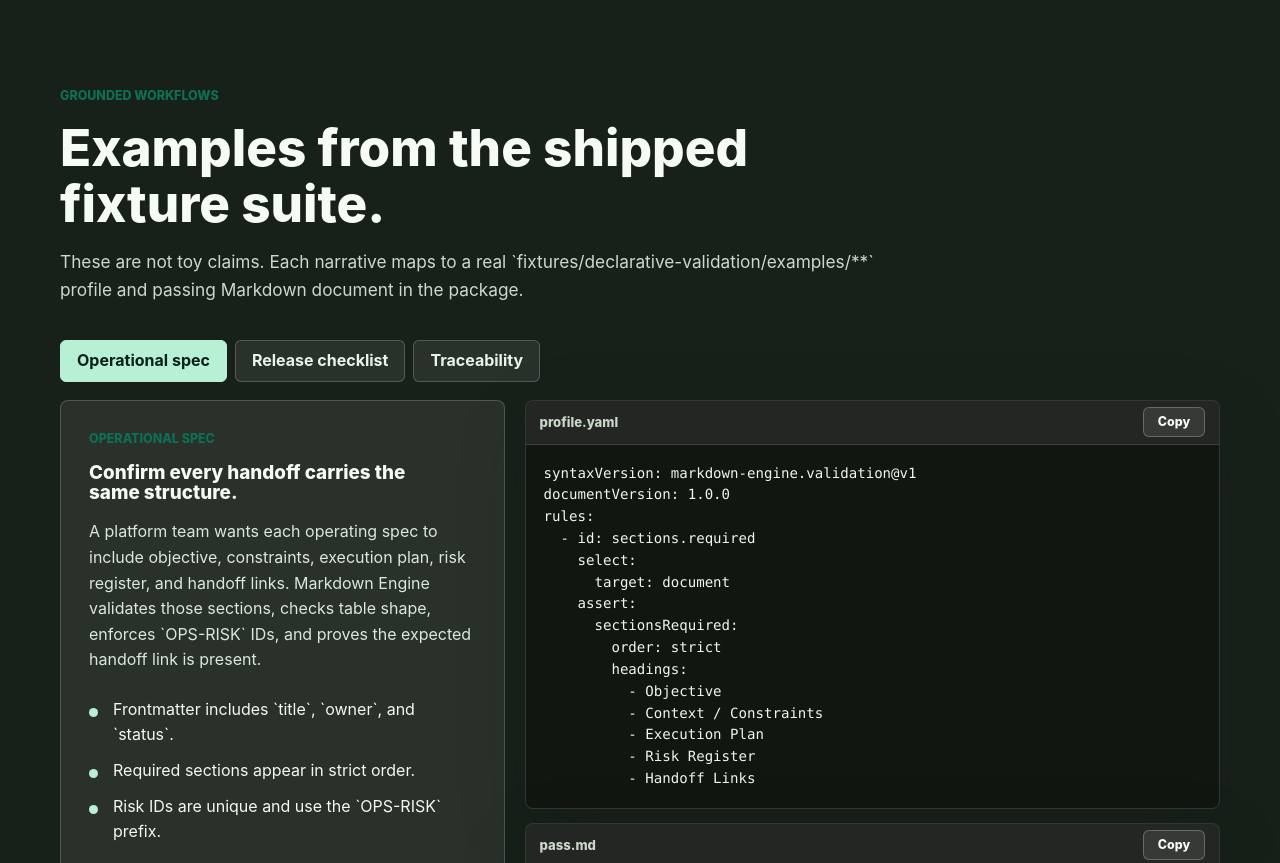
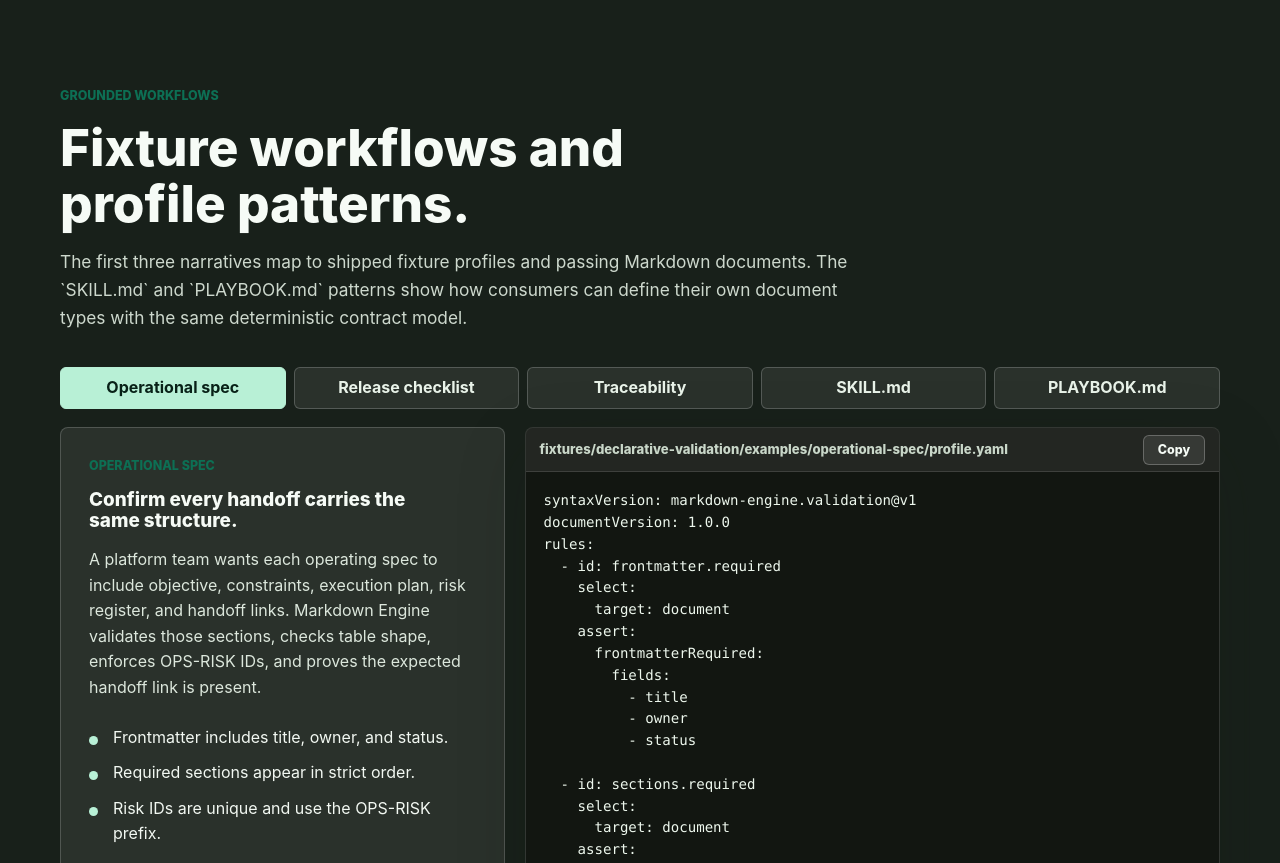
Before and after one commit to jasonbelmonti/markdown-engine, a website: page docs/index.html in a window 1280 px wide. Shown: the part 2040-2903 px from the top of the page. Drawn offline with Linux system fonts and the light colour scheme.

Commit message:
Add profile pattern site examples

```diff
--- a/docs/index.html
+++ b/docs/index.html
@@ -171,11 +171,12 @@
         <div class="section-inner">
           <div class="section-heading">
             <p class="eyebrow">Grounded workflows</p>
-            <h2 id="workflow-title">Examples from the shipped fixture suite.</h2>
+            <h2 id="workflow-title">Fixture workflows and profile patterns.</h2>
             <p>
-              These are not toy claims. Each narrative maps to a real
-              `fixtures/declarative-validation/examples/**` profile and passing
-              Markdown document in the package.
+              The first three narratives map to shipped fixture profiles and
+              passing Markdown documents. The `SKILL.md` and `PLAYBOOK.md`
+              patterns show how consumers can define their own document types
+              with the same deterministic contract model.
             </p>
           </div>
 
@@ -212,6 +213,28 @@
               data-example-button="requirementsTraceability"
             >
               Traceability
+            </button>
+            <button
+              id="tab-skill-md"
+              class="segment"
+              type="button"
+              role="tab"
+              aria-selected="false"
+              aria-controls="workflow-panel"
+              data-example-button="skillMd"
+            >
+              SKILL.md
+            </button>
+            <button
+              id="tab-playbook-md"
+              class="segment"
+              type="button"
+              role="tab"
+              aria-selected="false"
+              aria-controls="workflow-panel"
+              data-example-button="playbookMd"
+            >
+              PLAYBOOK.md
             </button>
           </div>
 
--- a/docs/site.js
+++ b/docs/site.js
@@ -306,6 +306,199 @@
 REQ-2 is covered by EVD-2.
 REQ-3 is covered by EVD-3.`,
   },
+  skillMd: {
+    tabId: "tab-skill-md",
+    kicker: "SKILL.md pattern",
+    title: "Package agent capability instructions as a checked contract.",
+    story:
+      "A platform team wants skill files to tell agents when to use a capability, what sequence to follow, what inputs are required, and how to validate the output. Markdown Engine can treat SKILL.md as a profile-backed document instead of free-form agent guidance.",
+    profilePath: "profile-patterns/skill-md/profile.yaml",
+    documentPath: "SKILL.md",
+    outcomes: [
+      "Frontmatter includes name and description.",
+      "Required skill sections appear in strict order.",
+      "Workflow and validation instructions are present as literal checks.",
+    ],
+    profile: `syntaxVersion: markdown-engine.validation@v1
+documentVersion: 1.0.0
+rules:
+  - id: frontmatter.required
+    select:
+      target: document
+    assert:
+      frontmatterRequired:
+        fields:
+          - name
+          - description
+
+  - id: sections.required
+    select:
+      target: document
+    assert:
+      sectionsRequired:
+        order: strict
+        headings:
+          - When to use
+          - Inputs
+          - Workflow
+          - Validation
+          - Safety
+
+  - id: workflow.inspect
+    select:
+      target: list
+      section: Workflow
+      ordered: true
+    assert:
+      text:
+        contains: Inspect target files
+
+  - id: validation.required
+    select:
+      target: section
+      title: Validation
+    assert:
+      text:
+        contains: Run the smallest check that proves the skill output`,
+    document: `---
+name: release-note-writer
+description: Draft release notes from merged pull requests and changelog entries.
+---
+
+# When to use
+
+Use this skill when a repository needs concise release notes grounded in local
+changes, merged pull requests, and existing changelog conventions.
+
+# Inputs
+
+- Target version or release branch.
+- Changelog path.
+- Pull request range.
+
+# Workflow
+
+1. Inspect target files and merged pull requests.
+2. Group changes by user-facing impact.
+3. Draft notes using the repository's existing release-note style.
+4. Identify missing evidence or unresolved release questions.
+
+# Validation
+
+Run the smallest check that proves the skill output is grounded in the provided
+source material before handing it back.
+
+# Safety
+
+Do not invent shipped behavior, security impact, or migration requirements that
+are not supported by source files.`,
+  },
+  playbookMd: {
+    tabId: "tab-playbook-md",
+    kicker: "PLAYBOOK.md pattern",
+    title: "Turn operational playbooks into repeatable execution gates.",
+    story:
+      "A team can define a custom Markdown type for repeated operational work: entry criteria, ordered procedure rows, decision tracking, and escalation links. The engine validates the structure before the playbook is used in a release or incident workflow.",
+    profilePath: "profile-patterns/playbook-md/profile.yaml",
+    documentPath: "PLAYBOOK.md",
+    outcomes: [
+      "Playbook frontmatter identifies owner and status.",
+      "Procedure steps use stable PB-STEP identifiers.",
+      "Escalation links point operators to the rollback guide.",
+    ],
+    profile: `syntaxVersion: markdown-engine.validation@v1
+documentVersion: 1.0.0
+rules:
+  - id: frontmatter.required
+    select:
+      target: document
+    assert:
+      frontmatterRequired:
+        fields:
+          - title
+          - owner
+          - status
+
+  - id: sections.required
+    select:
+      target: document
+    assert:
+      sectionsRequired:
+        order: strict
+        headings:
+          - Purpose
+          - Entry Criteria
+          - Procedure
+          - Decision Log
+          - Escalation
+
+  - id: procedure.table.columns
+    select:
+      target: table
+      section: Procedure
+      header:
+        - Step
+        - Owner
+        - Status
+    assert:
+      tableColumnsRequired:
+        columns:
+          - Step
+          - Owner
+          - Status
+
+  - id: procedure.ids.unique
+    select:
+      target: tableCell
+      section: Procedure
+      column: Step
+    assert:
+      ids:
+        prefix: PB-STEP
+        unique: true
+
+  - id: escalation.rollback
+    select:
+      target: link
+      section: Escalation
+      text: rollback guide
+      url: ./rollback-guide.md
+    assert:
+      text:
+        contains: rollback guide`,
+    document: `---
+title: Payment Release Playbook
+owner: platform-ops
+status: active
+---
+
+# Purpose
+
+Coordinate a payment-service release with explicit gates, named operators, and
+rollback visibility.
+
+# Entry Criteria
+
+- Release candidate is built.
+- Smoke tests are passing.
+- On-call owner is assigned.
+
+# Procedure
+
+| Step | Owner | Status |
+| --- | --- | --- |
+| PB-STEP-1 | Release captain | ready |
+| PB-STEP-2 | QA operator | ready |
+| PB-STEP-3 | On-call engineer | standby |
+
+# Decision Log
+
+Record approval, hold, rollback, and follow-up decisions in timestamp order.
+
+# Escalation
+
+Use the [rollback guide](./rollback-guide.md) if deployment health checks fail.`,
+  },
 };
 
 const selectors = {
@@ -402,3 +595,5 @@
     copyTextFrom(button.dataset.copyTarget, button);
   });
 });
+
+setExample("operationalSpec");
--- a/docs/styles.css
+++ b/docs/styles.css
@@ -369,13 +369,14 @@
 }
 
 .segmented-control {
-  display: flex;
-  flex-wrap: wrap;
+  display: grid;
+  grid-template-columns: repeat(auto-fit, minmax(168px, 1fr));
   gap: 8px;
   margin-bottom: 18px;
 }
 
 .segment {
+  width: 100%;
   min-height: 42px;
   padding: 0 16px;
   color: #e9f3e9;
```
